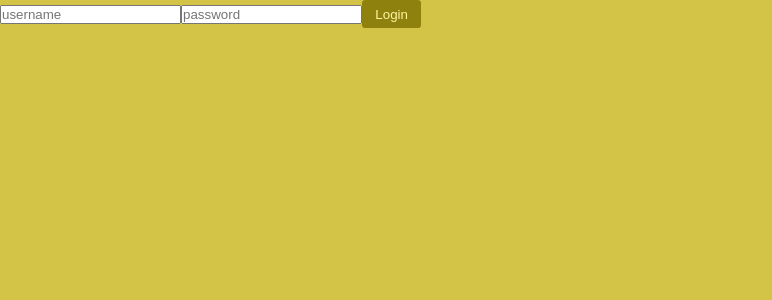
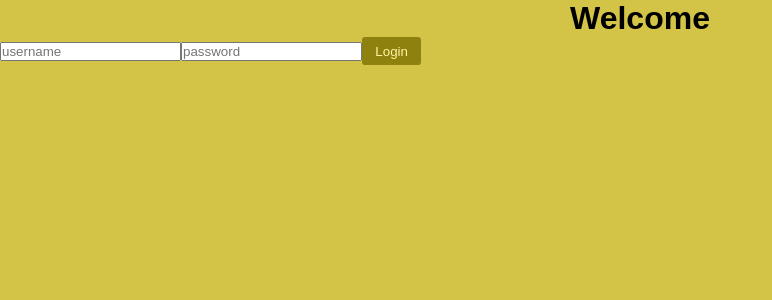
Before and after one commit to Kettler-gamer/todoapp, a React (Create React App) app in the folder frontend/: page / in a window 1280 px wide. Shown: the top 300 px of the page, without its empty margins (0-772 px from the left). Built offline with nearby package versions, Linux system fonts and the light colour scheme; a web font is replaced by a local one.

Commit message:
added header

```diff
--- a/frontend/src/App.tsx
+++ b/frontend/src/App.tsx
@@ -6,6 +6,7 @@ import { User } from "./Types/Types";
 import { useEffect, useState } from "react";
 import { fetchUserData } from "./Other/fetchUserData";
 import "./styling/stylesheet/main.css";
+import { Header } from "./Components/Header";
 
 function App() {
 
@@ -27,12 +28,20 @@ function App() {
 
   return (
   <BrowserRouter>
+    <Header user={user}/>
     <Routes>
       <Route index element={<Login setUser={setUser} />}/>
       {user !== undefined &&
       <>
-        <Route path="/main" element={<Main user={user} setUser={setUser} />}/>
-        <Route path="/settings" element={<Settings user={user} setUser={setUser} />}/>
+        <Route path="/main" element={<>
+          {/* <Header user={user}/> */}
+          <Main user={user} setUser={setUser} />
+        </>
+        }/>
+        <Route path="/settings" element={<>
+          {/* <Header user={user}/> */}
+          <Settings user={user} setUser={setUser} />
+          </>}/>
       </>}
       <Route path="*" element={<h1>This is not the page you are looking for...</h1>}/>
     </Routes>
--- /dev/null
+++ b/frontend/src/Components/Header.tsx
@@ -0,0 +1,29 @@
+import { useLocation, useNavigate } from "react-router-dom";
+import { User } from "../Types/Types";
+
+interface HeaderProps {
+    user: User | undefined
+}
+
+export function Header({user}: HeaderProps) {
+    const navigate = useNavigate();
+    const href = useLocation();
+
+    function onSettingsClick(){
+        navigate("/settings");
+    }
+
+    function mainClick(){
+        navigate("/main");
+    }
+
+    const button = href.pathname === "/main" ?
+    <button onClick={onSettingsClick}>Settings</button> :
+    href.pathname === "/settings" ?
+    <button onClick={mainClick}>Main</button> : undefined
+
+    return (<header className="header">
+        <h1>Welcome {user?.username}</h1>
+        {user !== undefined && button}
+    </header>);
+}
--- a/frontend/src/Pages/Main.tsx
+++ b/frontend/src/Pages/Main.tsx
@@ -27,14 +27,8 @@ export function Main({user, setUser}: MainProps): JSX.Element{
         })
     }
 
-    function onSettingsClick(){
-        navigate("/settings");
-    }
-
     return (
     <div>
-        <h1>Welcome {user.username}</h1>
-        <button onClick={onSettingsClick}>Settings</button>
         <AddTodo addTodo={addTodo} />
         <TodoList user={user} updateTodo={updateTodo}/>
     </div>);
--- a/frontend/src/Pages/Settings.tsx
+++ b/frontend/src/Pages/Settings.tsx
@@ -1,6 +1,5 @@
 import { ChangeEvent, useState } from "react";
 import { Theme, User, UserSetting } from "../Types/Types"
-import { useNavigate } from "react-router-dom";
 import { fetchJson } from "../Other/fetchJson";
 
 interface SettingsProps {
@@ -10,8 +9,6 @@ interface SettingsProps {
 
 export function Settings({user, setUser}: SettingsProps): JSX.Element {
     const [settings, setSettings] = useState<UserSetting>(user.settings);
-
-    const navigate = useNavigate();
 
     function handleExpireAutomaticallyChange(e: ChangeEvent<HTMLInputElement>) {
         const expireAutomatically = e.target.checked;
@@ -47,14 +44,8 @@ export function Settings({user, setUser}: SettingsProps): JSX.Element {
         console.log(jsonResult.message);
     }
 
-    function mainClick(){
-        navigate("/main");
-    }
-
     return (
     <div>
-        <h1>{user.username}s Settings</h1>
-        <button onClick={mainClick}>Main</button>
         <p>Expire Automatically <input type="checkbox" onChange={handleExpireAutomaticallyChange} checked={settings.expireAutomatically}/></p>
         <p>Send reminder <input type="checkbox" onChange={handleSendReminderChange} checked={settings.sendReminders}/></p>
         <p>Reminder interval <input type="number" onChange={handleReminderIntervalChange} value={settings.reminderInterval}/></p>
```
